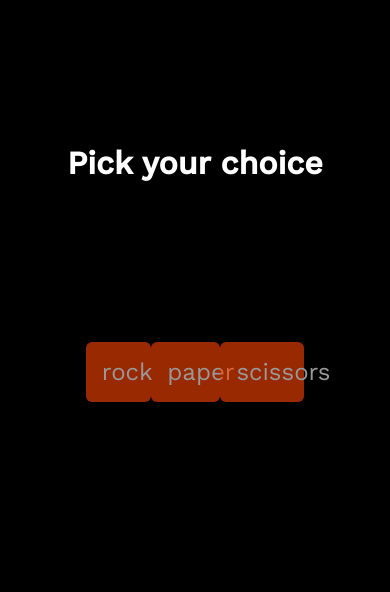
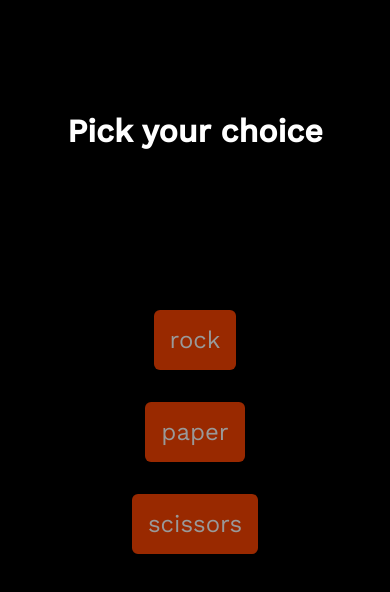
Before and after one commit to GHOST-Aram/rock-paper-sciscors, a plain HTML site: page index.html in a window 390 px wide. Both pictures are taken after a click on the button "Start Playing". Drawn offline with nearby package versions, Linux system fonts and the light colour scheme.

Commit message:
Make page responsive and reorganize CSS
      -Add media query for device width below 700px
      -Arrange classes in css lexicographically

```diff
--- a/JS/main.js
+++ b/JS/main.js
@@ -145,6 +145,11 @@ function resetPoints(...args){
     playerPoints = args[0]
     computerPoints = args[1]
 }
+
+
+
+
+
 //Open Game
 const container = document.querySelector('.container')
 const heading = document.querySelector('h2')
--- a/styles.css
+++ b/styles.css
@@ -12,21 +12,15 @@
 body{
     background-color: black;
 }
-.container{
-    width: 80%;
+.all-results{
+    width: 100%;
     margin: auto;
-    padding: 2rem;
-}
-.start,
-.container .choices{
-    margin: auto;
-    text-align: center;
-    margin-top: 10rem;
-}
-.overal-winner{
-    font-size: 1.7rem;
-    color: green;
-    margin: 3rem 0 -3rem 0;
+    text-align: left;
+    margin-top: 5rem;
+    border: 2px solid white;
+    padding: 1rem;
+    border-radius: 1rem;
+    grid-template-columns: repeat(auto-fill,minmax(150px, 1fr));
 }
 button{
     padding: 1rem;
@@ -37,20 +31,30 @@ button{
     transition: transform .25s;
     font-size: 1.5rem;
 }
-#start-btn{
-    font-size: 2rem;
-}
 button:hover{
     transform: scale(1.1);
 }
 button:focus{
     opacity: 1;
 }
-h2{
+.choices{
+    justify-content: space-between;
+    width: 70%;
+}
+.choices button{
+    min-width: 30%;
+}
+.container{
+    width: 80%;
+    margin: auto;
+    /* padding: 2rem; */
+}
+
+.container .choices,
+.start{
+    margin: auto;
     text-align: center;
-    font-size: 2rem;
-    margin-top: 7rem;
-    /* margin: auto; */
+    margin-top: 10rem;
 }
 .flex{
     display: flex;
@@ -59,24 +63,35 @@ h2{
     display: grid;
     row-gap: 1rem;
 }
+h2{
+    text-align: center;
+    font-size: 2rem;
+    margin-top: 7rem;
+}
+.overal-winner{
+    font-size: 1.7rem;
+    color: green;
+    margin: 3rem 0 -3rem 0;
+}
+
+#start-btn{
+    font-size: 2rem;
+}
+
+
+
+
 .text-center{
     text-align: center;
 }
-.choices{
-    justify-content: space-between;
-    width: 70%;
+
+
+
+
+@media screen and (max-width:700px) {
+    .choices{
+        flex-direction: column;
+        gap: 2rem;
+        align-items: center;
+    }
 }
-.choices button{
-    min-width: 30%;
-}
-
-.all-results{
-    width: 100%;
-    margin: auto;
-    text-align: left;
-    margin-top: 5rem;
-    border: 2px solid white;
-    padding: 1rem;
-    border-radius: 1rem;
-    grid-template-columns: repeat(auto-fill,minmax(150px, 1fr));
-}
```
